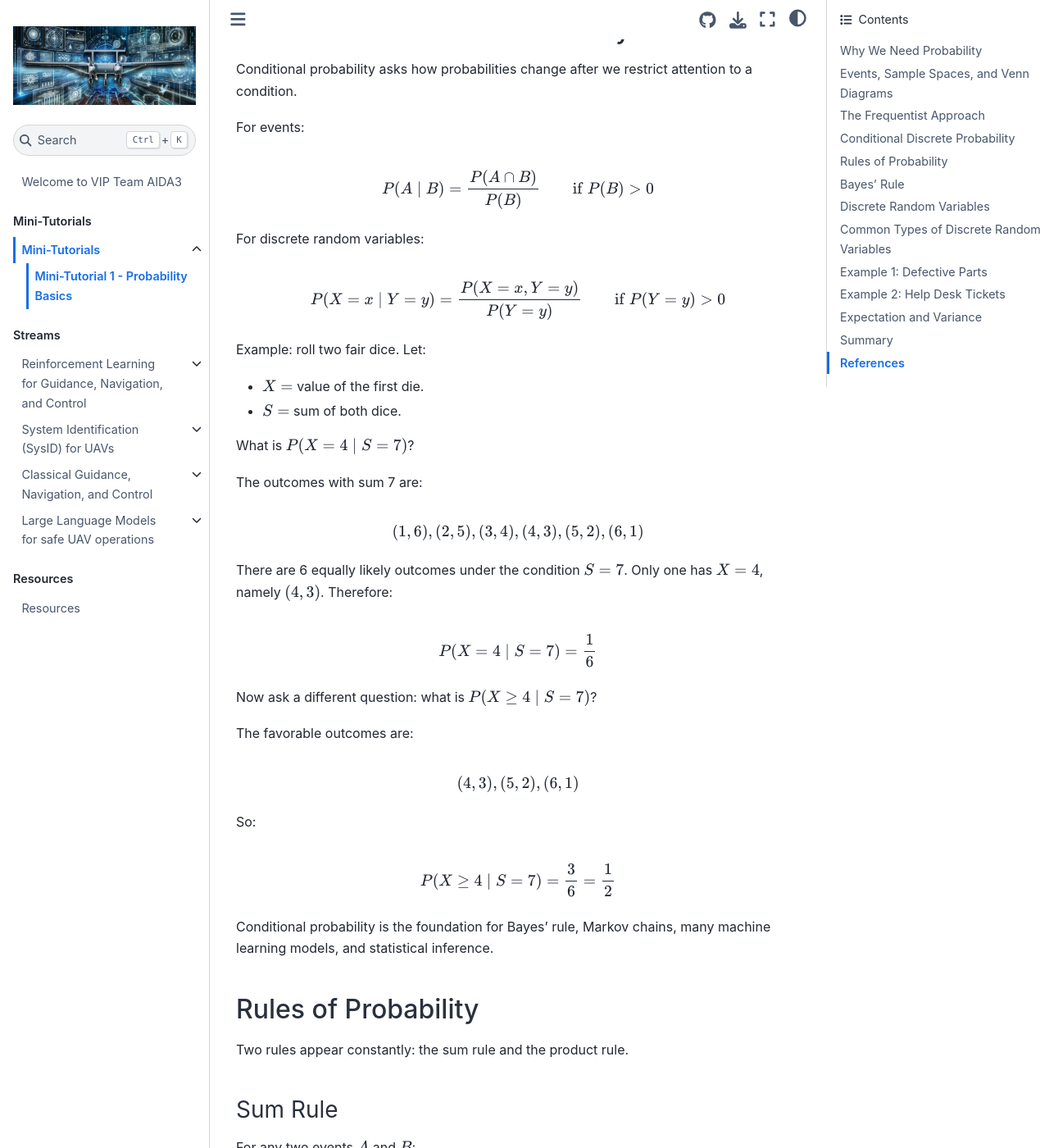
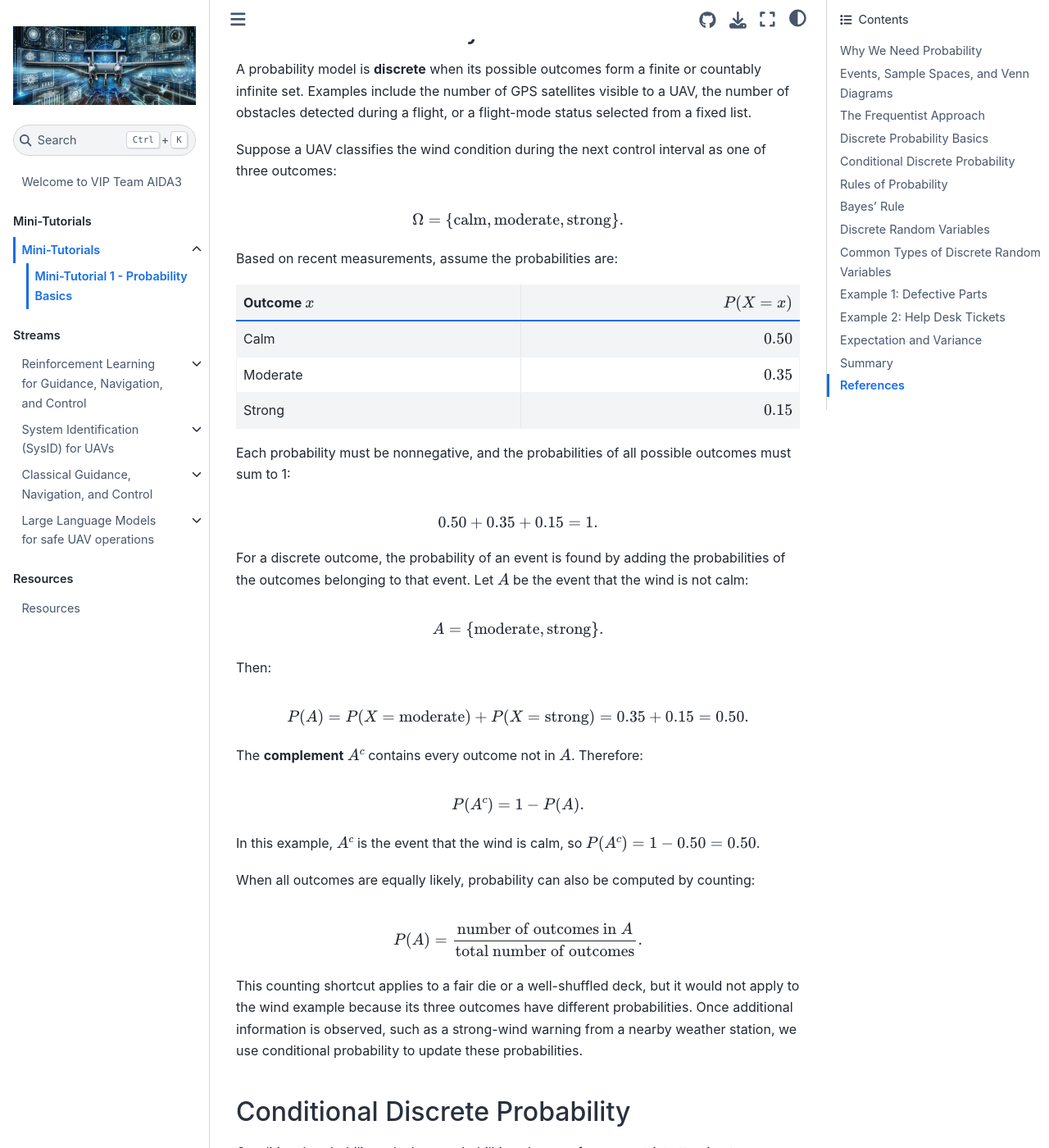
Before and after one commit to VIP-Team-AIDA3/VIP-Team-AIDA3.github.io, a Jupyter Book: the page built from mini-tutorials/lecture01.md, in a window 1280 px wide and 1400 px high, scrolled down 3356 px. Shown: the whole window at 82% size. Built offline with Jupyter Book 1.0.4 settings and Sphinx 7.4.7 and the Sphinx Book theme 1.1.4, drawn with Linux system fonts in a browser that asks for light colours.

Commit message:
Add section on discrete probability basics

````diff
--- a/mini-tutorials/lecture01.md
+++ b/mini-tutorials/lecture01.md
@@ -102,6 +102,60 @@ Bertrand's paradox is a warning: before calculating a probability, define the ra
 ```
 
 The lesson is not that probability is broken. The lesson is that a probability model must state what is random and how the random outcome is generated. -->
+
+## Discrete Probability Basics
+
+A probability model is **discrete** when its possible outcomes form a finite or countably infinite set. Examples include the number of GPS satellites visible to a UAV, the number of obstacles detected during a flight, or a flight-mode status selected from a fixed list.
+
+Suppose a UAV classifies the wind condition during the next control interval as one of three outcomes:
+
+$$
+\Omega = \{\text{calm},\text{moderate},\text{strong}\}.
+$$
+
+Based on recent measurements, assume the probabilities are:
+
+| Outcome $x$ | $P(X=x)$ |
+| --- | ---: |
+| Calm | $0.50$ |
+| Moderate | $0.35$ |
+| Strong | $0.15$ |
+
+Each probability must be nonnegative, and the probabilities of all possible outcomes must sum to 1:
+
+$$
+0.50+0.35+0.15=1.
+$$
+
+For a discrete outcome, the probability of an event is found by adding the probabilities of the outcomes belonging to that event. Let $A$ be the event that the wind is not calm:
+
+$$
+A=\{\text{moderate},\text{strong}\}.
+$$
+
+Then:
+
+$$
+P(A)=P(X=\text{moderate})+P(X=\text{strong})
+=0.35+0.15=0.50.
+$$
+
+The **complement** $A^c$ contains every outcome not in $A$. Therefore:
+
+$$
+P(A^c)=1-P(A).
+$$
+
+In this example, $A^c$ is the event that the wind is calm, so $P(A^c)=1-0.50=0.50$.
+
+When all outcomes are equally likely, probability can also be computed by counting:
+
+$$
+P(A)=\frac{\text{number of outcomes in }A}
+{\text{total number of outcomes}}.
+$$
+
+This counting shortcut applies to a fair die or a well-shuffled deck, but it would not apply to the wind example because its three outcomes have different probabilities. Once additional information is observed, such as a strong-wind warning from a nearby weather station, we use conditional probability to update these probabilities.
 
 
 ## Conditional Discrete Probability
````
